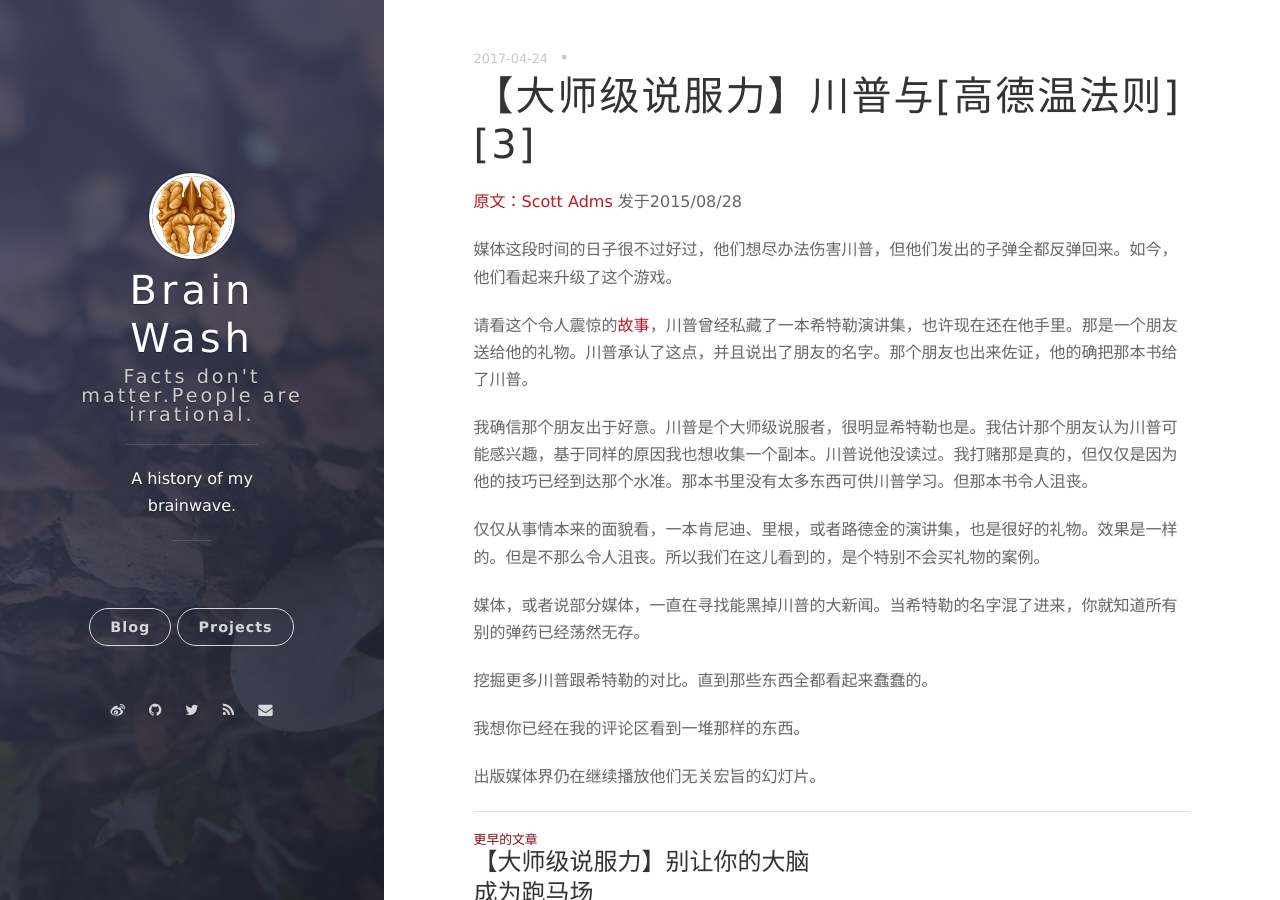
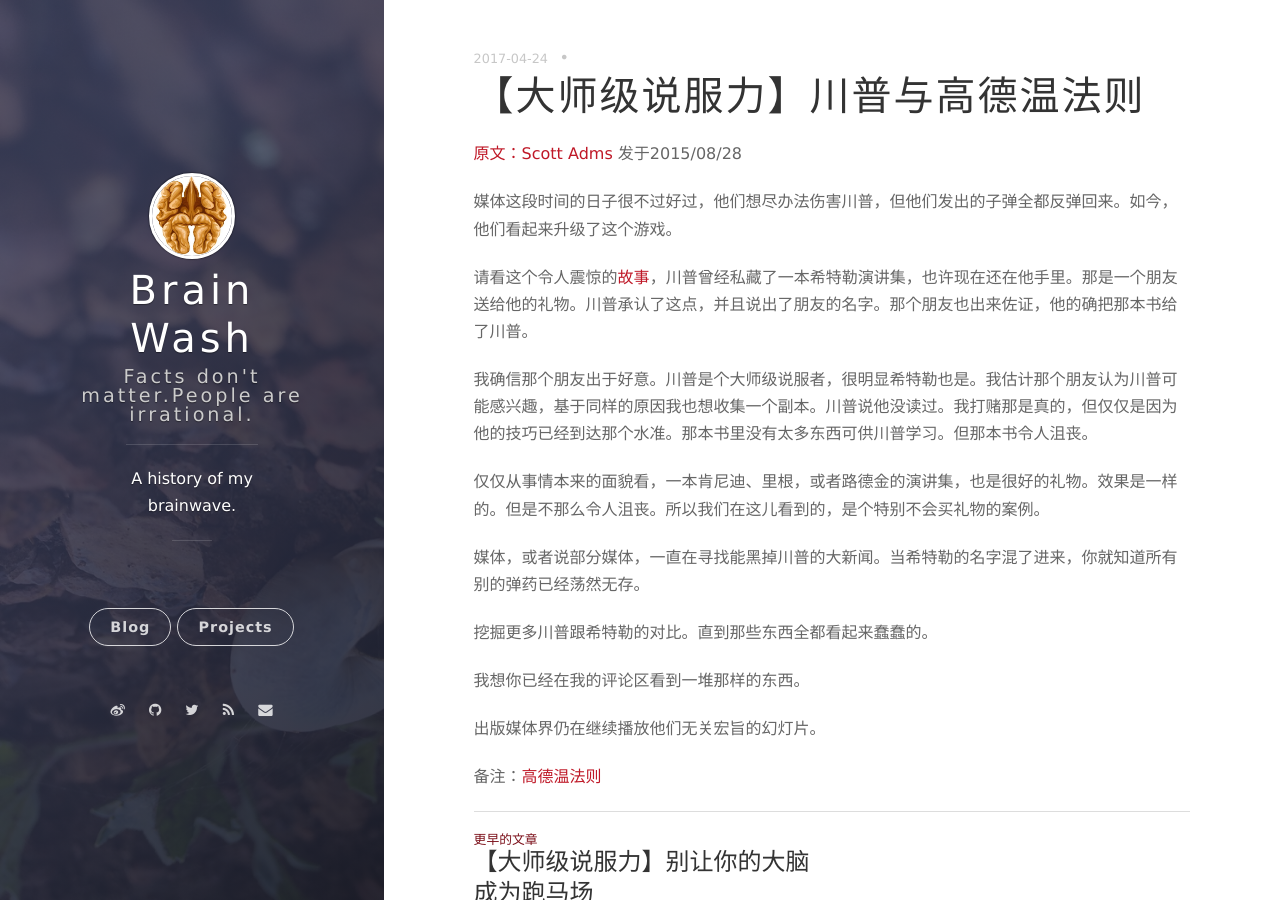
Before and after one commit to iwomen/iwomen.github.io, a Jekyll site: the page built from _posts/2017-04-24-trump-godwins-law.md, in a window 1280 px wide and 900 px high. Built offline with Jekyll 4.4.1, drawn with Linux system fonts in a browser that asks for light colours; nearby versions of some CDN libraries; comment, search, counter and statistics services are not loaded; some of the changed lines change nothing that is shown.

Commit message:
Update 2017-04-24-trump-godwins-law.md

```diff
--- a/_posts/2017-04-24-trump-godwins-law.md
+++ b/_posts/2017-04-24-trump-godwins-law.md
@@ -1,6 +1,6 @@
 ---
 layout: post
-title: 【大师级说服力】川普与[高德温法则][3]
+title: 【大师级说服力】川普与高德温法则
 date: 2017-04-24
 ---
 
@@ -23,6 +23,8 @@ date: 2017-04-24
 
 出版媒体界仍在继续播放他们无关宏旨的幻灯片。
 
+备注：[高德温法则][3]
+
 [1]: http://blog.dilbert.com/post/127793580186/trump-and-godwins-law
 [2]: http://www.businessinsider.com/donald-trumps-ex-wife-once-said-he-kept-a-book-of-hitlers-speeches-by-his-bed-2015-8
 [3]: https://zh.wikipedia.org/wiki/%E9%AB%98%E5%BE%B7%E6%B8%A9%E6%B3%95%E5%88%99
```
